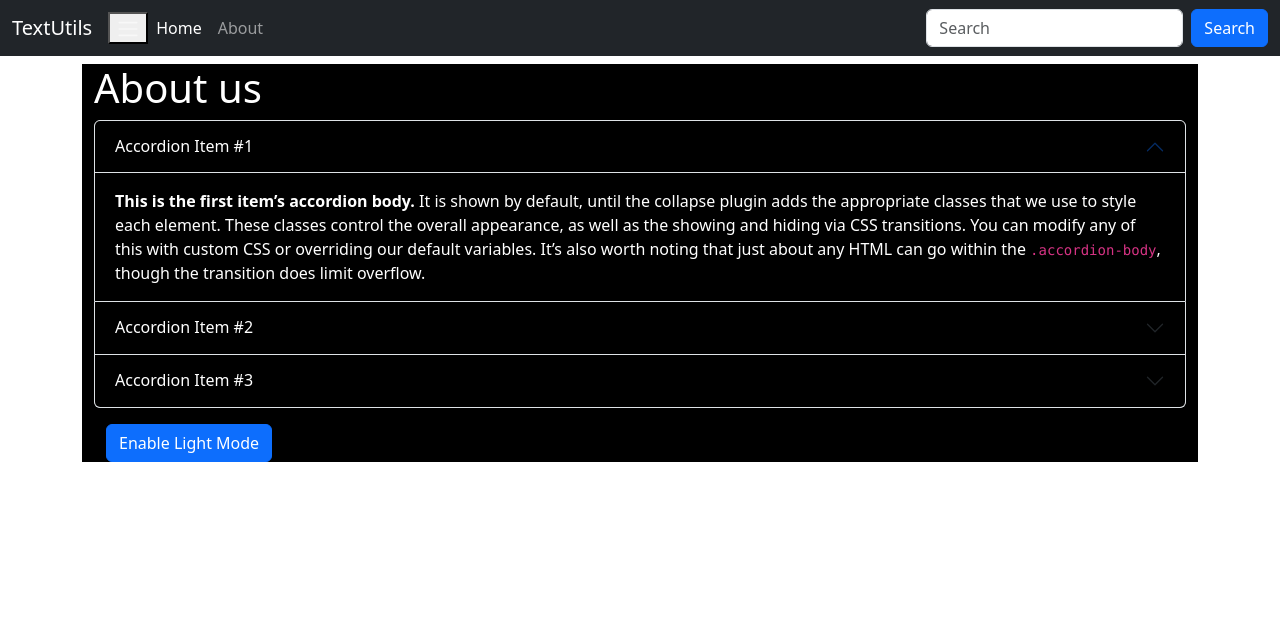
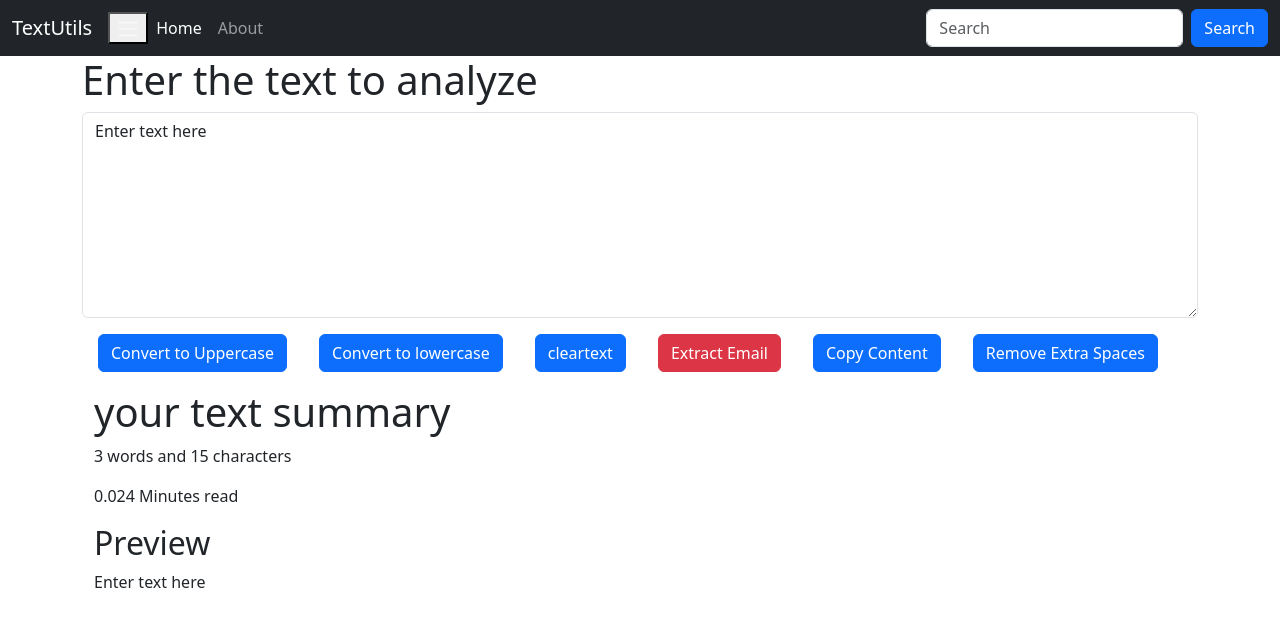
Before and after one commit to AkankshaGoyal/my-app, a React (Create React App) app: page / in a window 1280 px wide. Shown: the top 626 px of the page. Built offline with nearby package versions, Linux system fonts and the light colour scheme.

Commit message:
update textform utility component

```diff
--- a/src/App.js
+++ b/src/App.js
@@ -1,17 +1,17 @@
 import './App.css';
-import About from './Components/About';
+// import About from './Components/About';
 import Navbar from './Components/Navbar';
-// import Textform from './Components/Textform';
+import Textform from './Components/Textform';
 
 function App() {
   return (
       <>
       <Navbar title = "TextUtils" />
       <div className = "container">
-       {/* <Textform heading = "Enter the text to analyze" />
-      */}
+     <Textform heading = "Enter the text to analyze" />
 
-      <About/>
+
+      {/* <About/> */}
        </div>
       </>
 
--- a/src/Components/About.js
+++ b/src/Components/About.js
@@ -12,7 +12,8 @@ export default function About() {
        if(myStyle.color === 'white'){
            setmyStyle({
              color:'black',
-             backgroundColor:'white'
+             backgroundColor:'white',
+             border:'1px solid white'
            })
            setBtnText("Enable dark mode");
        }
--- a/src/Components/Textform.js
+++ b/src/Components/Textform.js
@@ -22,6 +22,16 @@ export default function Textform(props) {
        let newText = "";
       setText(newText);
   };
+  const handleCopy = () => {
+    var text = document.getElementById("myBox");
+    text.select();
+    navigator.clipboard.writeText(text.value);
+  }
+const handleExtraSpaces = () => {
+  let cleanText = text.replace(/\s+/g, " ").trim();
+  let sentences = cleanText.split(/(?<=[.?!])\s+/);
+  setText(sentences.join("\n"));
+};
   const extractEmail = (text)=>{
     const emailRegex = /[\w.-]+@[\w.-]+\.\w+/g;
     const matches = text.match(emailRegex);
@@ -39,6 +49,7 @@ export default function Textform(props) {
   } else {
     setText("No email found");
   }
+
 };
   return (
        <>
@@ -65,6 +76,13 @@ export default function Textform(props) {
        <button className="btn btn-danger mx-3" onClick={handleExtractEmail}>
         Extract Email
       </button>
+       <button className="btn btn-primary mx-3" onClick={handleCopy}>
+        Copy Content
+      </button>
+
+     <button className="btn btn-primary mx-3" onClick={handleExtraSpaces}>
+      Remove Extra Spaces
+    </button>
     </div>
     <div className='container my-3'>
        <h1>your text summary</h1>
@@ -72,6 +90,8 @@ export default function Textform(props) {
        <p>{0.008 * text.split(" ").length} Minutes read</p>
        <h2>Preview</h2>
        <p>{text}</p>
+
+
     </div>
     </>
   );
```
